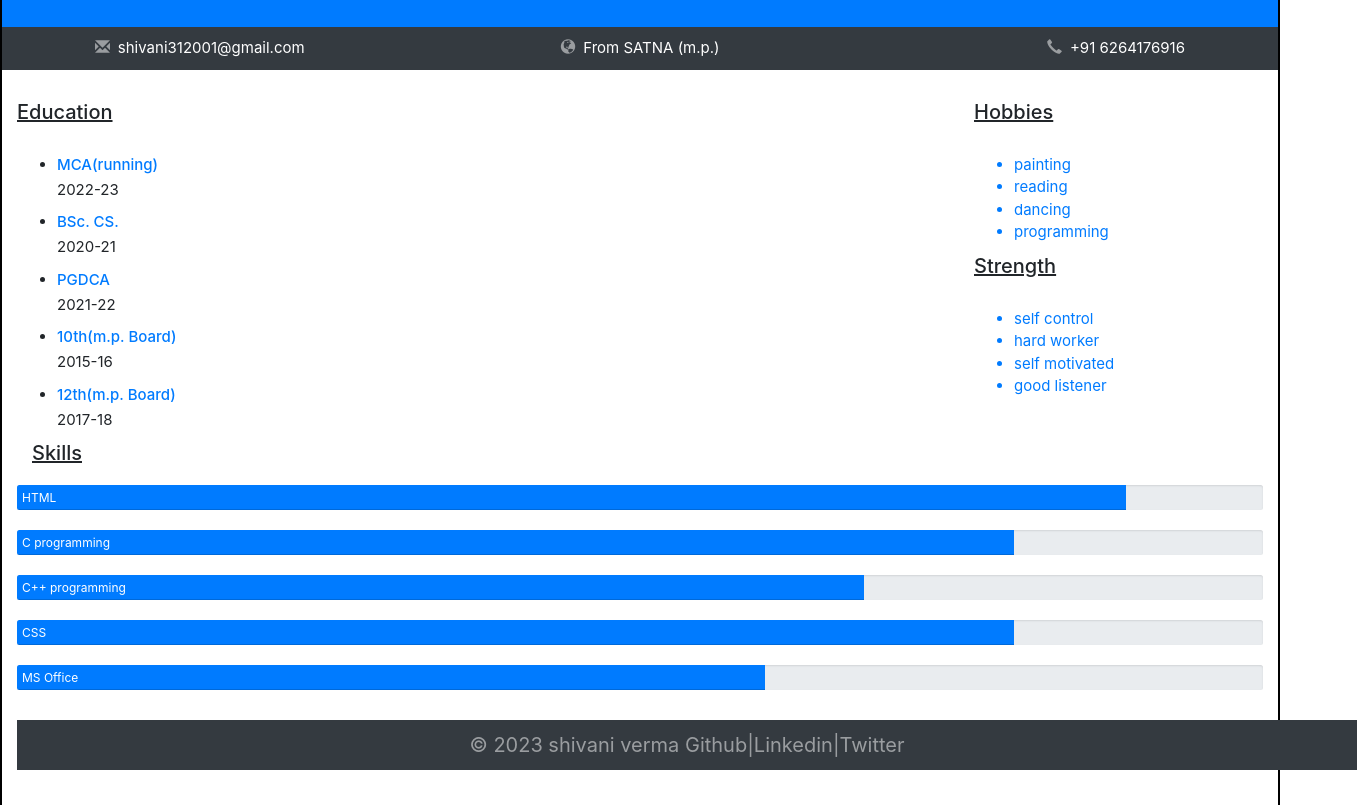
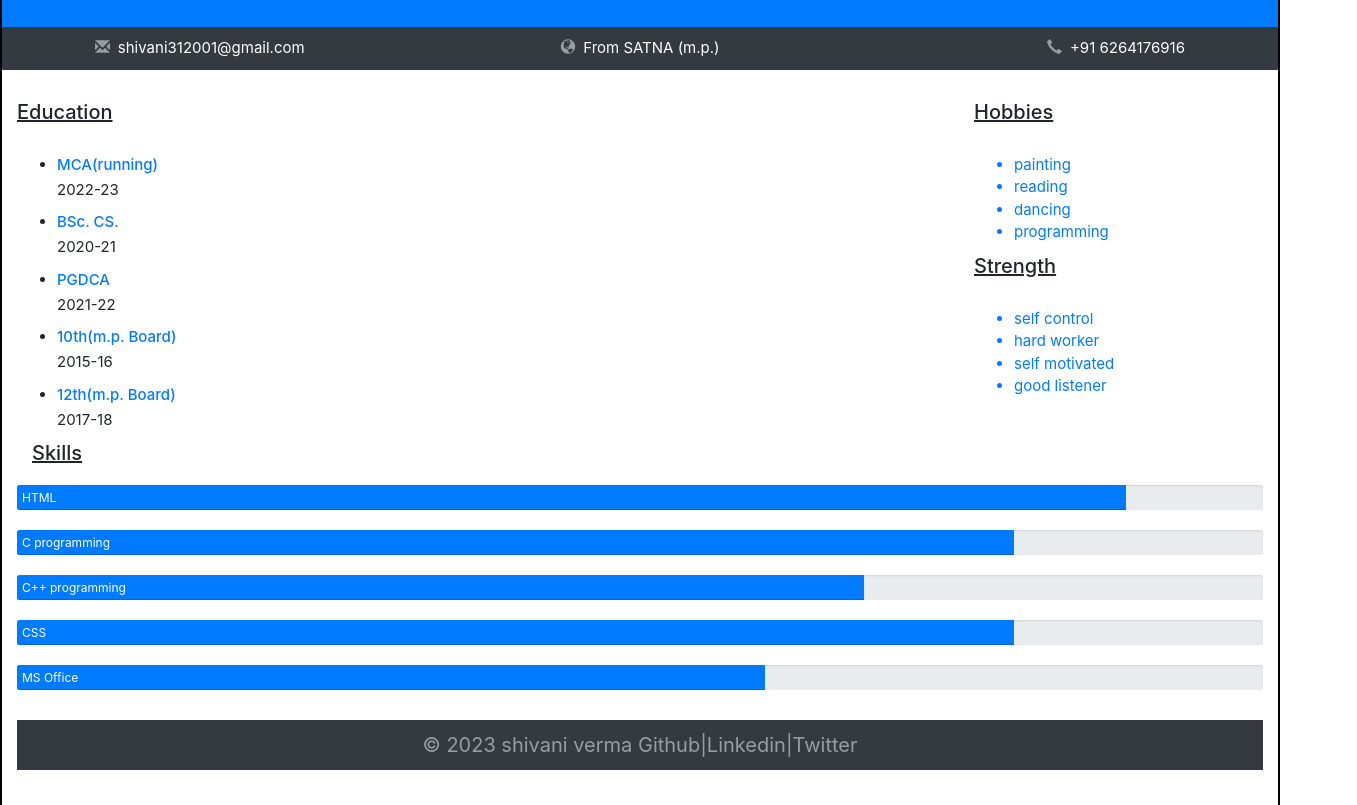
Before and after one commit to Shivani3124/Resume, a plain HTML site: page index.html in a window 1280 px wide. Shown: the part 195-1000 px from the top of the page, 1357 px wide, since content can reach past the window. Drawn offline with nearby package versions, Linux system fonts and the light colour scheme.

Commit message:
Resume
This is my first bootstrap project.

```diff
--- a/index.html
+++ b/index.html
@@ -15,7 +15,7 @@
     }
     footer{
       font-size: 20px;
-      width: 1340px;
+
     }
   .h{
     border-top:2px double black ;
```
